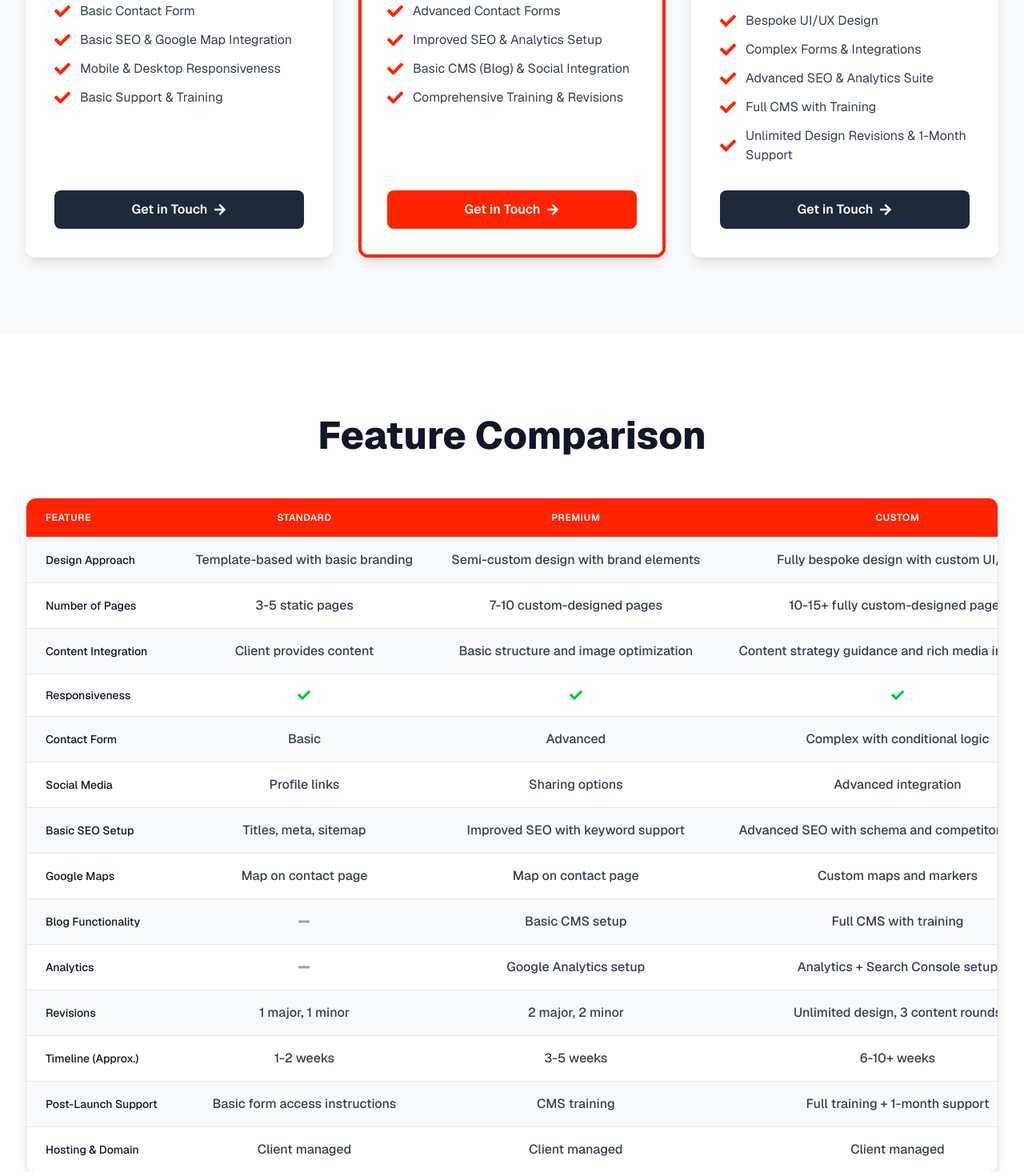
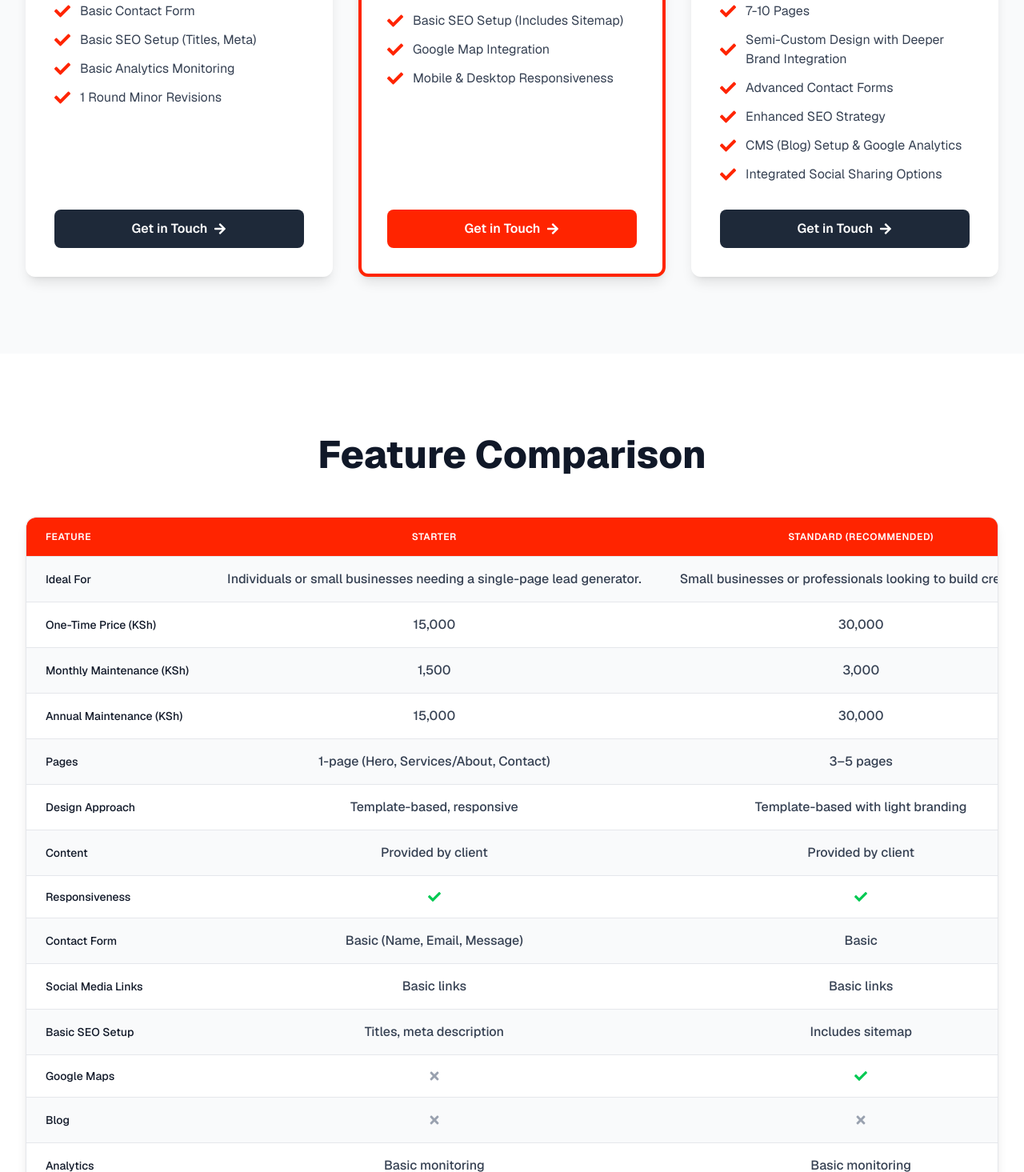
Before and after one commit to ChrisMadeda-Dev/devmadeda, a Next.js app: page /pricing in a window 1280 px wide. Shown: the part 865-2330 px from the top of the page at 80% size. Built offline with nearby package versions, Linux system fonts and the light colour scheme.

Commit message:
updated my pricing packages

```diff
--- a/app/home/_components/Hero.jsx
+++ b/app/home/_components/Hero.jsx
@@ -48,7 +48,7 @@ const Hero = () => {
       {/* Background Image --- UPDATED --- */}
       <div
         className="absolute inset-0 w-full h-full bg-cover bg-top -z-20"
-        style={{ backgroundImage: "url(/images/bg1.jpg)" }} // Path updated to 1.jpg
+        style={{ backgroundImage: "url(/images/bg1.webp)" }} // Path updated to 1.jpg
       />
 
       {/* Scarlet Overlay */}
--- a/app/home/page.js
+++ b/app/home/page.js
@@ -10,8 +10,8 @@ const Home
   return (
     <>
       <Hero />
+      <Strengths />
       <Work />
-      <Strengths />
       <Testimonials />
       <CallToAction />
     </>
--- a/app/pricing/_components/FeatureComparisonTable.jsx
+++ b/app/pricing/_components/FeatureComparisonTable.jsx
@@ -2,104 +2,131 @@
 
 import React from "react";
 import { motion } from "framer-motion";
-import { FaCheck, FaMinus } from "react-icons/fa"; // Imported FaCheck and FaMinus
+import { FaCheck, FaTimes } from "react-icons/fa"; // Imported FaCheck and FaTimes
 
 const FeatureComparisonTable = () => {
   // Define the data for the feature comparison table based on your document
   const featuresData = [
     {
-      name: "Design Approach",
-      basic: "Template-based with basic branding",
-      professional: "Semi-custom design with brand elements",
-      premium: "Fully bespoke design with custom UI/UX",
+      name: "Ideal For",
+      starter:
+        "Individuals or small businesses needing a single-page lead generator.",
+      standard:
+        "Small businesses or professionals looking to build credibility.",
+      premium:
+        "Growing businesses ready to showcase more content and drive conversions.",
     },
     {
-      name: "Number of Pages",
-      basic: "3-5 static pages",
-      professional: "7-10 custom-designed pages",
-      premium: "10-15+ fully custom-designed pages",
+      name: "One-Time Price (KSh)",
+      starter: "15,000",
+      standard: "30,000",
+      premium: "55,000+", // Updated price
     },
     {
-      name: "Content Integration",
-      basic: "Client provides content",
-      professional: "Basic structure and image optimization",
-      premium: "Content strategy guidance and rich media integration",
+      name: "Monthly Maintenance (KSh)",
+      starter: "1,500",
+      standard: "3,000",
+      premium: "5,500",
     },
     {
-      name: "Responsiveness", // Aligned with "Mobile-Responsive Design" conceptually
-      basic: "check", // Mobile, tablet, and desktop
-      professional: "check", // Mobile, tablet, and desktop
-      premium: "check", // Mobile, tablet, and desktop
+      name: "Annual Maintenance (KSh)",
+      starter: "15,000",
+      standard: "30,000",
+      premium: "55,000",
     },
     {
-      name: "Contact Form", // Renamed from Custom Form & Workflow Development
-      basic: "Basic",
-      professional: "Advanced",
-      premium: "Complex with conditional logic",
+      name: "Pages",
+      starter: "1-page (Hero, Services/About, Contact)",
+      standard: "3–5 pages",
+      premium: "7–10 pages",
     },
     {
-      name: "Social Media", // Renamed from Social Media Integration
-      basic: "Profile links",
-      professional: "Sharing options",
-      premium: "Advanced integration",
+      name: "Design Approach",
+      starter: "Template-based, responsive",
+      standard: "Template-based with light branding",
+      premium: "Semi-custom design with deeper brand integration",
     },
     {
-      name: "Basic SEO Setup", // Renamed from Basic SEO Optimization
-      basic: "Titles, meta, sitemap",
-      professional: "Improved SEO with keyword support",
-      premium: "Advanced SEO with schema and competitor research",
+      name: "Content",
+      starter: "Provided by client",
+      standard: "Provided by client",
+      premium: "Provided with guidance, includes gallery setup",
+    },
+    {
+      name: "Responsiveness",
+      starter: true,
+      standard: true,
+      premium: true,
+    },
+    {
+      name: "Contact Form",
+      starter: "Basic (Name, Email, Message)",
+      standard: "Basic",
+      premium: "Advanced (dropdowns, etc.)",
+    },
+    {
+      name: "Social Media Links",
+      starter: "Basic links",
+      standard: "Basic links",
+      premium: "Integrated sharing options",
+    },
+    {
+      name: "Basic SEO Setup",
+      starter: "Titles, meta description",
+      standard: "Includes sitemap",
+      premium: "Enhanced SEO strategy",
     },
     {
       name: "Google Maps",
-      basic: "Map on contact page",
-      professional: "Map on contact page",
-      premium: "Custom maps and markers",
+      starter: false,
+      standard: true,
+      premium: true,
     },
     {
-      name: "Blog Functionality",
-      basic: "minus", // Not included
-      professional: "Basic CMS setup",
-      premium: "Full CMS with training",
+      name: "Blog",
+      starter: false,
+      standard: false,
+      premium: "Setup included (CMS, no initial posts)",
     },
     {
-      name: "Analytics", // Renamed from Monthly Performance Reports
-      basic: "minus", // Not included
-      professional: "Google Analytics setup",
-      premium: "Analytics + Search Console setup",
+      name: "Analytics",
+      starter: "Basic monitoring",
+      standard: "Basic monitoring",
+      premium: "Google Analytics setup",
     },
     {
       name: "Revisions",
-      basic: "1 major, 1 minor",
-      professional: "2 major, 2 minor",
-      premium: "Unlimited design, 3 content rounds",
+      starter: "1 round minor",
+      standard: "1 major + 1 minor",
+      premium: "2 major + 2 minor",
     },
     {
       name: "Timeline (Approx.)",
-      basic: "1-2 weeks",
-      professional: "3-5 weeks",
-      premium: "6-10+ weeks",
+      starter: "3–5 business days",
+      standard: "1–2 weeks",
+      premium: "3–5 weeks",
     },
     {
-      name: "Post-Launch Support", // Renamed from Priority Support (24/7)
-      basic: "Basic form access instructions",
-      professional: "CMS training",
-      premium: "Full training + 1-month support",
+      name: "Post-Launch Support",
+      starter: "Basic instructions",
+      standard: "Contact form access",
+      premium: "CMS training if blog is included",
     },
     {
       name: "Hosting & Domain",
-      basic: "Client managed",
-      professional: "Client managed",
-      premium: "Client managed",
+      starter: "Client buys domain, we host",
+      standard: "Client handles domain & hosting",
+      premium: "Client handles domain & hosting",
     },
   ];
 
   // Helper function to render the correct icon or text based on the feature value
   const renderFeatureValue = (value) => {
-    if (value === "check") {
-      return <FaCheck className="w-4 h-4 text-green-500 mx-auto" />; // FaCheck icon
+    if (value === true) {
+      return <FaCheck className="w-4 h-4 text-green-500 mx-auto" />;
     }
-    if (value === "minus") {
-      return <FaMinus className="w-4 h-4 text-gray-400 mx-auto" />; // FaMinus icon
+    if (value === false) {
+      return <FaTimes className="w-4 h-4 text-gray-400 mx-auto" />;
     }
     return (
       <span className="text-gray-700 font-medium text-center block text-sm sm:text-base">
@@ -151,19 +178,19 @@ const FeatureComparisonTable = () => {
                   scope="col"
                   className="px-6 py-4 text-center text-xs font-semibold text-white uppercase tracking-wider"
                 >
-                  Standard
+                  Starter
                 </th>
                 <th
                   scope="col"
                   className="px-6 py-4 text-center text-xs font-semibold text-white uppercase tracking-wider"
                 >
-                  Premium
+                  Standard (Recommended)
                 </th>
                 <th
                   scope="col"
                   className="px-6 py-4 text-center text-xs font-semibold text-white uppercase tracking-wider rounded-tr-xl"
                 >
-                  Custom
+                  Premium
                 </th>
               </tr>
             </thead>
@@ -178,10 +205,10 @@ const FeatureComparisonTable = () => {
                     {feature.name}
                   </td>
                   <td className="px-6 py-4 whitespace-nowrap text-sm">
-                    {renderFeatureValue(feature.basic)}
+                    {renderFeatureValue(feature.starter)}
                   </td>
                   <td className="px-6 py-4 whitespace-nowrap text-sm">
-                    {renderFeatureValue(feature.professional)}
+                    {renderFeatureValue(feature.standard)}
                   </td>
                   <td className="px-6 py-4 whitespace-nowrap text-sm">
                     {renderFeatureValue(feature.premium)}
--- a/app/pricing/_components/PricingCards.jsx
+++ b/app/pricing/_components/PricingCards.jsx
@@ -10,50 +10,50 @@ const PricingCards = () => {
 
   const pricingTiers = [
     {
+      name: "Starter",
+      price: "KES 15,000",
+      maintenanceCost: "KES 1,500/month",
+      description:
+        "Ideal for individuals or small businesses needing a single-page lead generator.",
+      features: [
+        "1-page (Hero, Services/About, Contact)",
+        "Template-based, Responsive Design",
+        "Basic Contact Form",
+        "Basic SEO Setup (Titles, Meta)",
+        "Basic Analytics Monitoring",
+        "1 Round Minor Revisions",
+      ],
+      isRecommended: false,
+    },
+    {
       name: "Standard",
       price: "KES 30,000",
       maintenanceCost: "KES 3,000/month",
       description:
-        "Ideal for small businesses and startups establishing a foundational online presence and initial credibility.", // Shortened to 15 words
+        "Small businesses or professionals looking to build credibility.",
       features: [
-        "3-5 Static Pages",
-        "Template-Based Design",
+        "3-5 Pages",
+        "Template-based with Light Branding",
         "Basic Contact Form",
-        "Basic SEO & Google Map Integration",
+        "Basic SEO Setup (Includes Sitemap)",
+        "Google Map Integration",
         "Mobile & Desktop Responsiveness",
-        "Basic Support & Training",
-      ],
-      isRecommended: false,
-    },
-    {
-      name: "Premium",
-      price: "KES 55,000",
-      maintenanceCost: "KES 5,500/month",
-      description:
-        "For growing businesses enhancing their brand, showcasing more services, and actively generating leads.", // Shortened to 15 words
-      features: [
-        "7-10 Custom Pages",
-        "Semi-Custom Design & Branding",
-        "Advanced Contact Forms",
-        "Improved SEO & Analytics Setup",
-        "Basic CMS (Blog) & Social Integration",
-        "Comprehensive Training & Revisions",
       ],
       isRecommended: true,
     },
     {
-      name: "Custom",
-      price: "KES 85,000+",
-      maintenanceCost: "KES 8,500+/month",
+      name: "Premium",
+      price: "KES 55,000+", // Updated price
+      maintenanceCost: "KES 5,500/month",
       description:
-        "For established firms seeking a unique brand presence with advanced informational display and modernization.", // Shortened to 15 words
+        "Growing businesses ready to showcase more content and drive conversions, designed to accommodate higher customer needs.", // Updated description
       features: [
-        "10-15+ Fully Custom Pages",
-        "Bespoke UI/UX Design",
-        "Complex Forms & Integrations",
-        "Advanced SEO & Analytics Suite",
-        "Full CMS with Training",
-        "Unlimited Design Revisions & 1-Month Support",
+        "7-10 Pages",
+        "Semi-Custom Design with Deeper Brand Integration",
+        "Advanced Contact Forms",
+        "Enhanced SEO Strategy",
+        "CMS (Blog) Setup & Google Analytics",
+        "Integrated Social Sharing Options",
       ],
       isRecommended: false,
     },
```
Also changed, not shown: public/images/bg1.webp (added).
